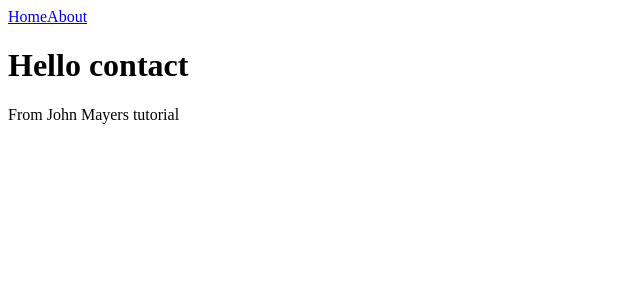
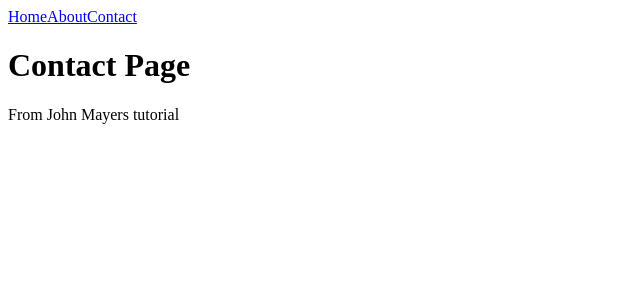
Before and after one commit to prokras/next-app-ecommerce, a Next.js app: page /contact in a window 1280 px wide. Shown: the top 300 px of the page, without its empty margins (0-640 px from the left). Built offline with nearby package versions, Linux system fonts and the light colour scheme.

Commit message:
add contact page

```diff
--- a/pages/_app.js
+++ b/pages/_app.js
@@ -9,6 +9,9 @@ const MyApp = ({ Component, pageProps }) => {
       <Link href="/about">
         <a>About</a>
       </Link>
+      <Link href="/contact">
+        <a>Contact</a>
+      </Link>
       <Component {...pageProps} />
       <footer>From John Mayers tutorial</footer>
     </>
--- /dev/null
+++ b/pages/contact.js
@@ -0,0 +1,5 @@
+const ContactPage = () => {
+  return <h1>Contact Page</h1>
+};
+
+export default ContactPage;
```
